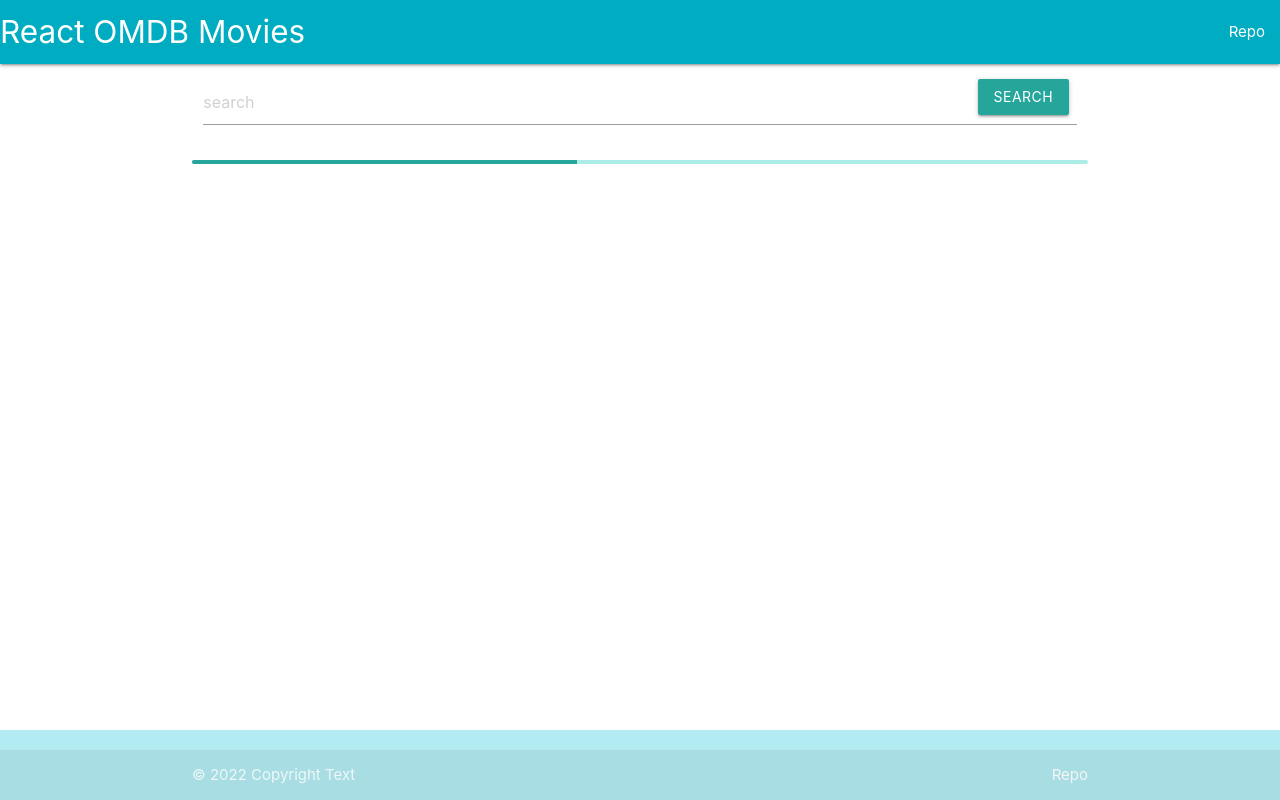
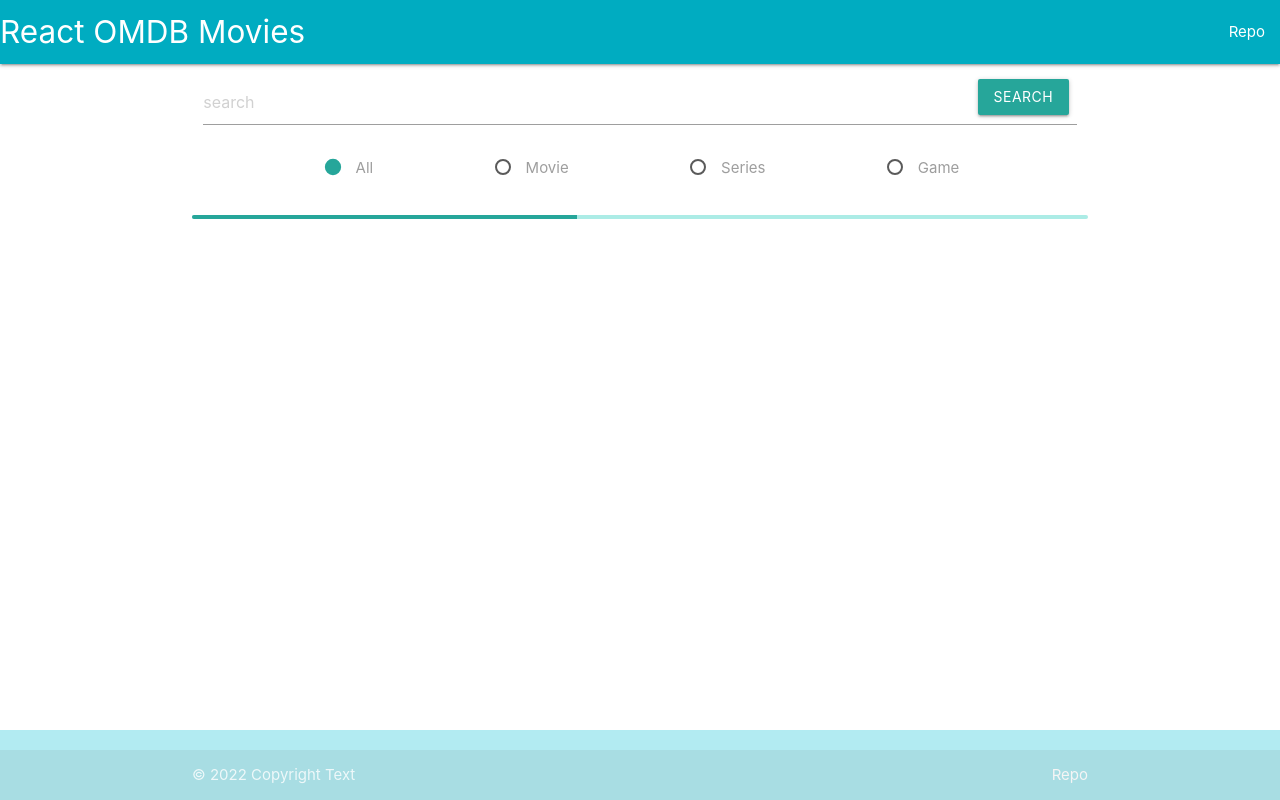
Before and after one commit to maksimaliabyshev/react-omdb-movies, a React (Create React App) app: page / in a window 1280 px wide. Built offline with nearby package versions, Linux system fonts and the light colour scheme.

Commit message:
added form Filter

```diff
--- a/src/components/Movie.jsx
+++ b/src/components/Movie.jsx
@@ -14,7 +14,7 @@ const Movie = (props) => {
                 {poster === 'N/A' ? (
                     <img
                         className="activator"
-                        src={`https://via.placeholder.com/350x450?text=${title}`}
+                        src={`https://via.placeholder.com/250x400?text=${title}`}
                         alt="title"
                     />
                 ) : (
--- a/src/components/Search.jsx
+++ b/src/components/Search.jsx
@@ -3,11 +3,20 @@ import React, { Component } from 'react';
 class Search extends Component {
     state = {
         search: '',
+        type: 'all',
     };
     handleKey = (event) => {
         if (String(event.key).toLocaleLowerCase() === 'enter') {
-            this.props.searchMovies(this.state.search);
+            this.props.searchMovies(this.state.search, this.state.type);
         }
+    };
+    handleFilter = (event) => {
+        this.setState(
+            () => ({ type: event.target.dataset.type }),
+            () => {
+                this.props.searchMovies(this.state.search, this.state.type);
+            }
+        );
     };
     render() {
         return (
@@ -27,11 +36,68 @@ class Search extends Component {
                         <button
                             className="btn search-btn"
                             onClick={() =>
-                                this.props.searchMovies(this.state.search)
+                                this.props.searchMovies(
+                                    this.state.search,
+                                    this.state.type
+                                )
                             }
                         >
                             Search
                         </button>
+                    </div>
+                    <div className="search-type" onClick={this.handleType}>
+                        <p>
+                            <label>
+                                <input
+                                    className="with"
+                                    name="type"
+                                    type="radio"
+                                    data-type="all"
+                                    onChange={this.handleFilter}
+                                    checked={this.state.type === 'all'}
+                                />
+                                <span>All</span>
+                            </label>
+                        </p>
+                        <p>
+                            <label>
+                                <input
+                                    className="with"
+                                    name="type"
+                                    type="radio"
+                                    data-type="movie"
+                                    onChange={this.handleFilter}
+                                    checked={this.state.type === 'movie'}
+                                />
+                                <span>Movie</span>
+                            </label>
+                        </p>
+                        <p>
+                            <label>
+                                <input
+                                    className="with"
+                                    name="type"
+                                    type="radio"
+                                    data-type="series"
+                                    onChange={this.handleFilter}
+                                    checked={this.state.type === 'series'}
+                                />
+                                <span>Series</span>
+                            </label>
+                        </p>
+                        <p>
+                            <label>
+                                <input
+                                    className="with"
+                                    name="type"
+                                    type="radio"
+                                    data-type="game"
+                                    onChange={this.handleFilter}
+                                    checked={this.state.type === 'game'}
+                                />
+                                <span>Game</span>
+                            </label>
+                        </p>
                     </div>
                 </div>
             </div>
--- a/src/index.css
+++ b/src/index.css
@@ -30,3 +30,7 @@ code {
 	top: 0;
 	right: 0.5rem;
 }
+.search-type {
+	display: flex;
+	justify-content: space-evenly;
+}
--- a/src/layout/Main.jsx
+++ b/src/layout/Main.jsx
@@ -12,8 +12,12 @@ class Main extends Component {
         //     .then((response) => response.json())
         //     .then((data) => this.setState({ movies: data.Search }));
     }
-    searchMovies = (str) => {
-        fetch(`https://www.omdbapi.com/?apikey=ca911b66&s=${str}`)
+    searchMovies = (str, type = 'all') => {
+        fetch(
+            `https://www.omdbapi.com/?apikey=ca911b66&s=${str}${
+                type !== 'all' ? `&type=${type}` : ''
+            }`
+        )
             .then((response) => response.json())
             .then((data) => {
                 if (Array.isArray(data.Search))
@@ -21,6 +25,7 @@ class Main extends Component {
             })
             .catch((error) => console.error(error.message));
     };
+
     render() {
         const { movies } = this.state;
         return (
```
